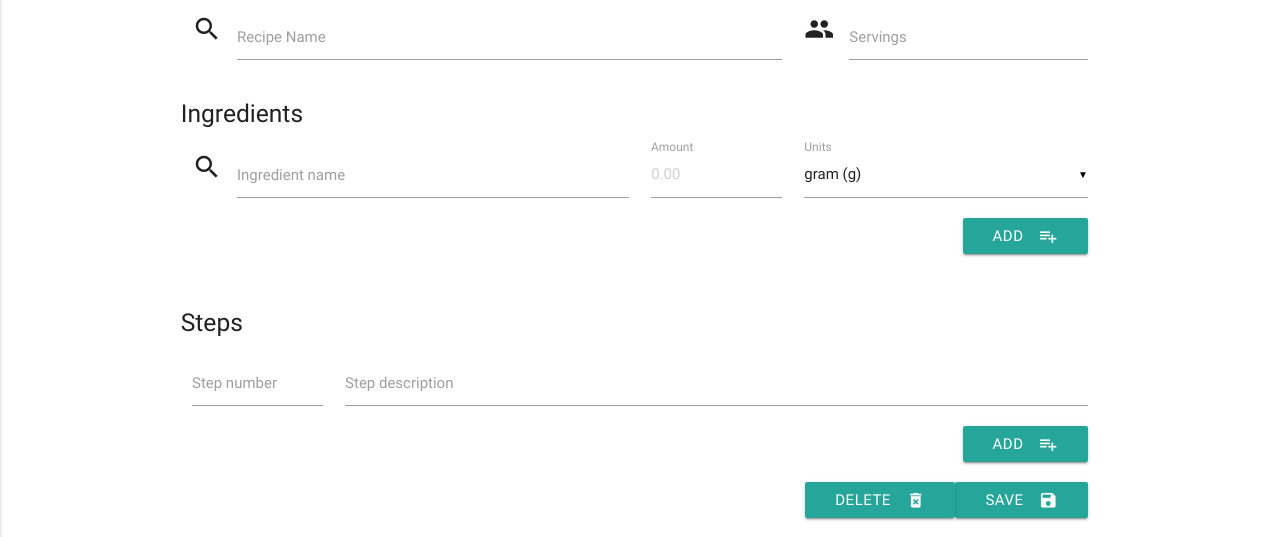
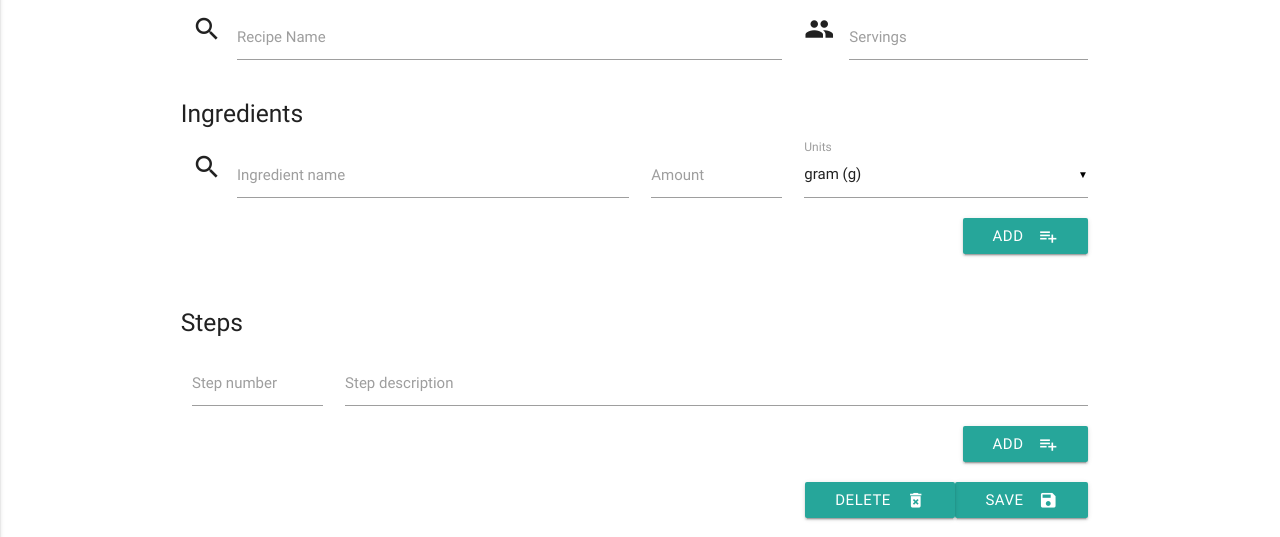
Before and after one commit to paulldev/milestone-project-3, a Flask app: page /recipes in a window 1280 px wide. Shown: the part 299-836 px from the top of the page. Run offline with Flask 2, Linux system fonts and the light colour scheme; data that the repository does not hold is empty; some libraries are stand-ins or nearby versions.

Commit message:
Remove placeholder attribute

```diff
--- a/templates/recipes.html
+++ b/templates/recipes.html
@@ -35,7 +35,7 @@
                         <label for="ingredient_name">Ingredient name</label>
                     </div>
                     <div class="input-field col s6 m2 l2">
-                        <input id="ingredient_amount" type="number" placeholder="0.00" step="0.01" class="validate"
+                        <input id="ingredient_amount" type="number" step="1" class="validate"
                         value={% if ingredient_amount %}{{ingredient_amount}}{% endif %}>
                         <label for="ingredient_amount">Amount</label>
                     </div>
```
